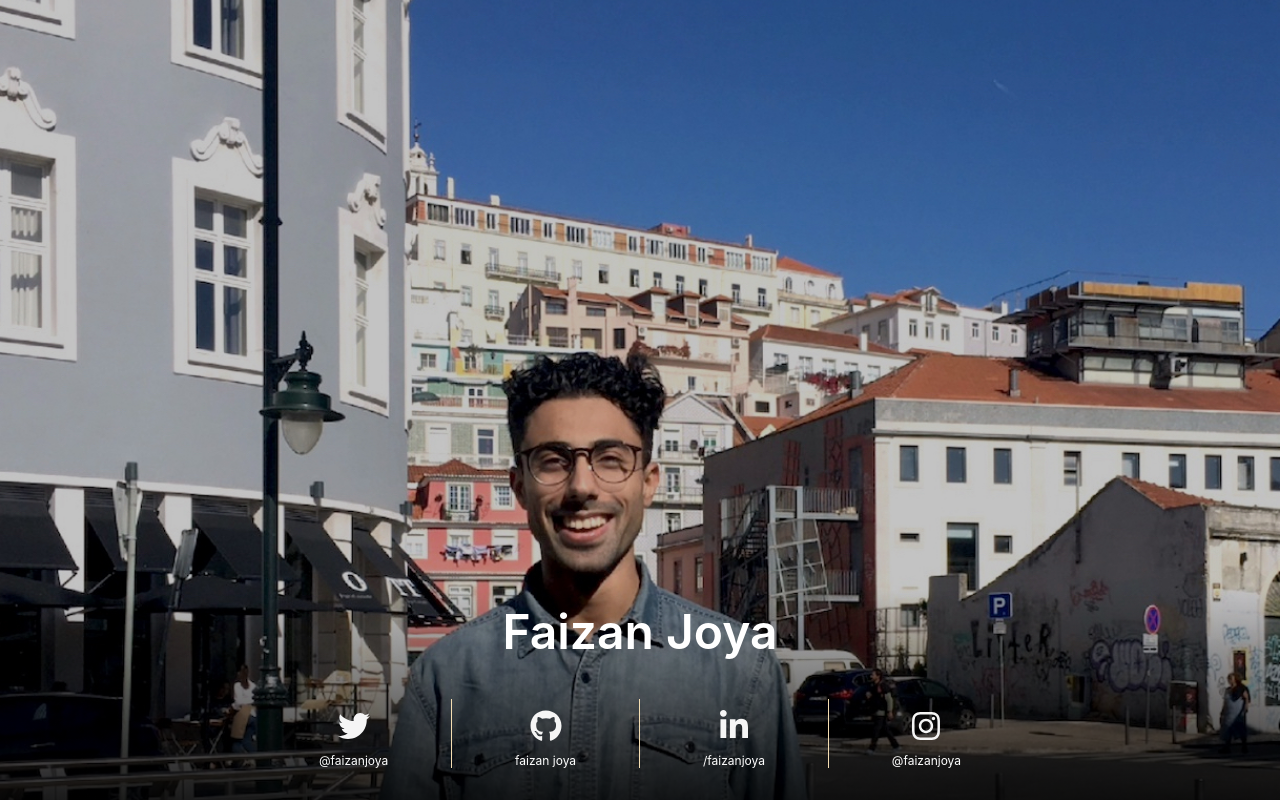
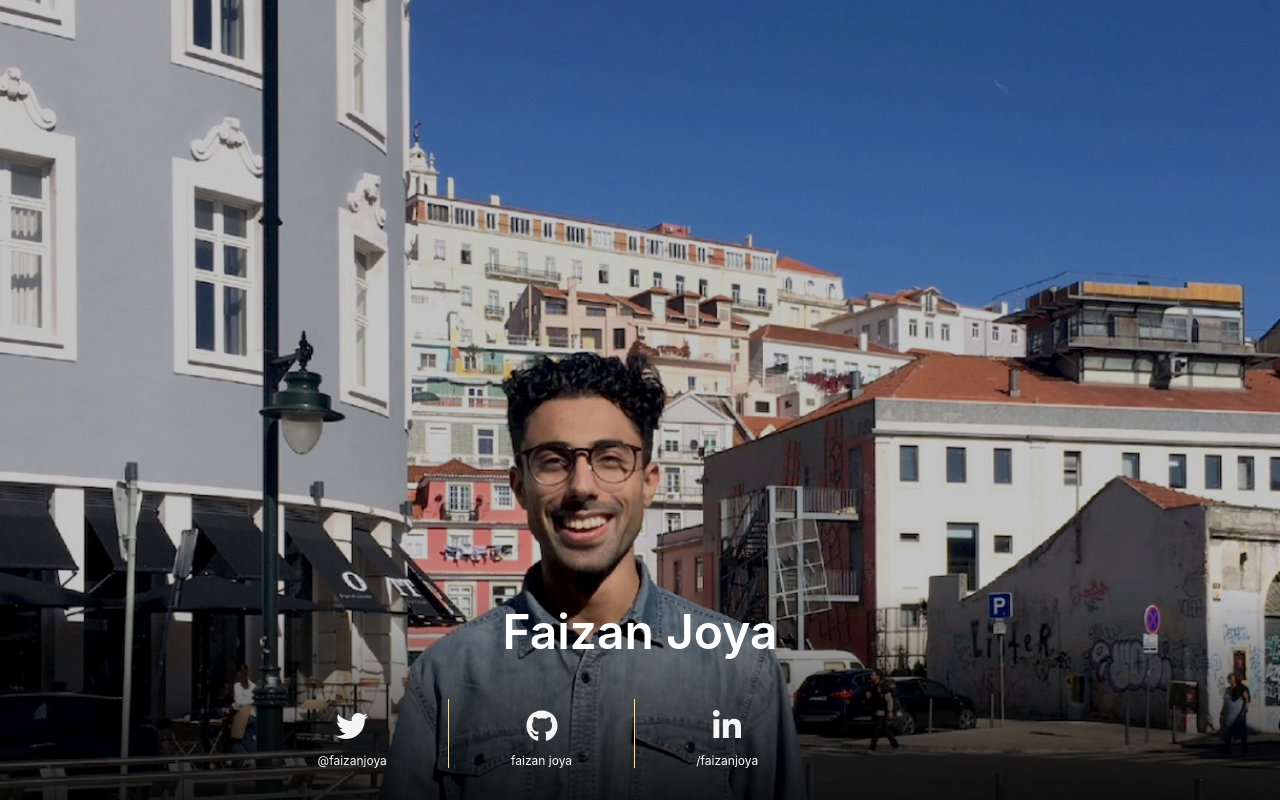
Before and after one commit to fe7/website, a plain HTML site: page index.html in a window 1280 px wide. Drawn offline with nearby package versions, Linux system fonts and the light colour scheme.

Commit message:
remove one of the links

```diff
--- a/index.html
+++ b/index.html
@@ -67,15 +67,6 @@
 					<a class="subtitle is-7 has-text-white" alt="at faizan joya" href="http://bit.ly/failink">/faizanjoya</a>
 				</div>
 
-				<!-- insta -->
-				<div id="e" class="center-column" style="border-left: 1px solid wheat;">
-					<a class="button is-large is-dark is-inverted is-outlined" style="border: 0.05em solid rgba(255, 255, 255, 0);" href="http://bit.ly/faiinst">
-						<span class="icon is-large">
-							<i class="fab fa-instagram fa-lg" alt="insta" ></i>
-						</span>
-					</a>
-					<a class="subtitle is-7 has-text-white" alt="at faizan joya" href="http://bit.ly/faiinst" >@faizanjoya</a>
-				</div>
 
 			</div>
 		</main>
```
